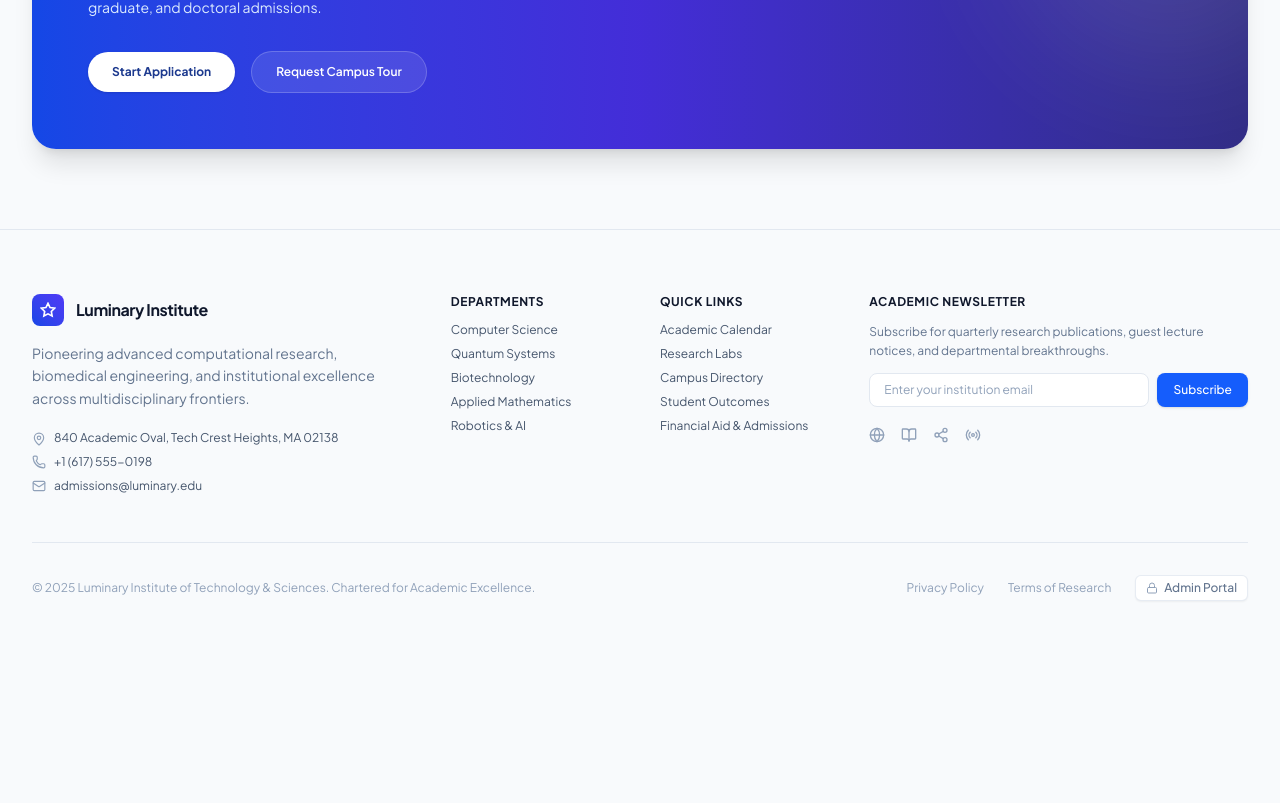
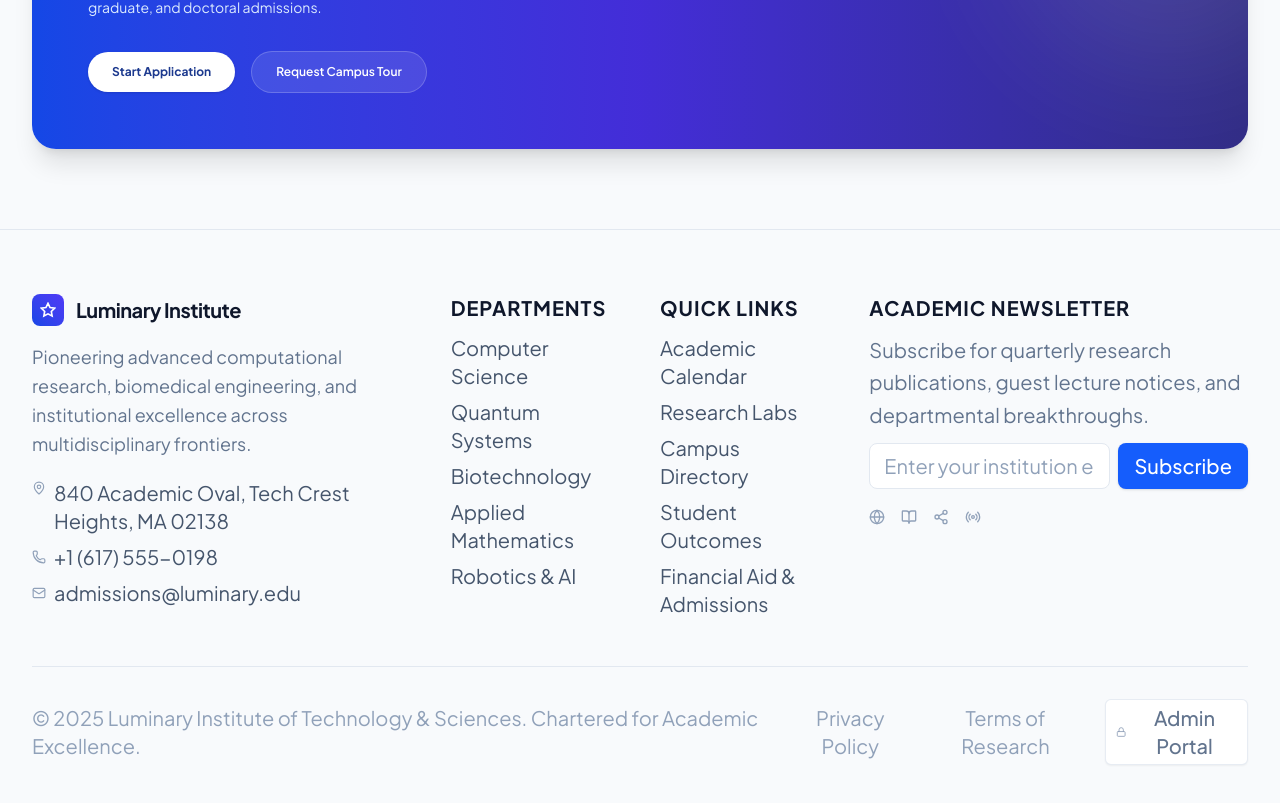
Before and after one commit to prakhar-singh9/Institute-Demo-MaveriQode, a React (Vite) app: page / in a window 1280 px wide. Shown: the part 4816-5619 px from the top of the page. Before the commit the page ends 5465 px from the top, so only its background shows below. Built offline with nearby package versions, Linux system fonts and the light colour scheme.

Commit message:
Increase footer typography for readability

```diff
--- a/src/components/Footer.tsx
+++ b/src/components/Footer.tsx
@@ -45,16 +45,16 @@ export const Footer: React.FC<FooterProps> = ({ onSelectTab, onOpenAdmin }) => {
                   <polygon points="12 2 15.09 8.26 22 9.27 17 14.14 18.18 21.02 12 17.77 5.82 21.02 7 14.14 2 9.27 8.91 8.26 12 2" />
                 </svg>
               </div>
-              <span className="text-base font-bold text-slate-900 tracking-tight">
+              <span className="text-xl font-bold text-slate-900 tracking-tight">
                 Luminary Institute
               </span>
             </div>
 
-            <p className="text-sm text-slate-500 leading-relaxed pr-6">
+            <p className="text-lg text-slate-500 leading-relaxed pr-6">
               Pioneering advanced computational research, biomedical engineering, and institutional excellence across multidisciplinary frontiers.
             </p>
 
-            <div className="space-y-2 text-xs text-slate-600 pt-1">
+            <div className="space-y-2 text-xl text-slate-600 pt-1">
               <div className="flex items-start gap-2">
                 <MapPin className="w-3.5 h-3.5 text-slate-400 mt-0.5 shrink-0" />
                 <span>840 Academic Oval, Tech Crest Heights, MA 02138</span>
@@ -72,10 +72,10 @@ export const Footer: React.FC<FooterProps> = ({ onSelectTab, onOpenAdmin }) => {
 
           {/* Column 2: Departments (2 cols) */}
           <div className="lg:col-span-2 space-y-3">
-            <h4 className="text-xs font-bold uppercase tracking-wider text-slate-900">
+            <h4 className="text-xl font-bold uppercase tracking-wider text-slate-900">
               Departments
             </h4>
-            <ul className="space-y-2 text-xs text-slate-600">
+            <ul className="space-y-2 text-xl text-slate-600">
               <li>
                 <button
                   onClick={() => onSelectTab('academics')}
@@ -121,10 +121,10 @@ export const Footer: React.FC<FooterProps> = ({ onSelectTab, onOpenAdmin }) => {
 
           {/* Column 3: Quick Links (2 cols) */}
           <div className="lg:col-span-2 space-y-3">
-            <h4 className="text-xs font-bold uppercase tracking-wider text-slate-900">
+            <h4 className="text-xl font-bold uppercase tracking-wider text-slate-900">
               Quick Links
             </h4>
-            <ul className="space-y-2 text-xs text-slate-600">
+            <ul className="space-y-2 text-xl text-slate-600">
               <li>
                 <button
                   onClick={() => onSelectTab('events')}
@@ -170,10 +170,10 @@ export const Footer: React.FC<FooterProps> = ({ onSelectTab, onOpenAdmin }) => {
 
           {/* Column 4: Newsletter (4 cols) */}
           <div className="lg:col-span-4 space-y-3">
-            <h4 className="text-xs font-bold uppercase tracking-wider text-slate-900">
+            <h4 className="text-xl font-bold uppercase tracking-wider text-slate-900">
               Academic Newsletter
             </h4>
-            <p className="text-xs text-slate-500 leading-relaxed">
+            <p className="text-xl text-slate-500 leading-relaxed">
               Subscribe for quarterly research publications, guest lecture notices, and departmental breakthroughs.
             </p>
 
@@ -185,18 +185,18 @@ export const Footer: React.FC<FooterProps> = ({ onSelectTab, onOpenAdmin }) => {
                   onChange={(e) => setEmail(e.target.value)}
                   placeholder="Enter your institution email"
                   required
-                  className="bg-white border border-slate-200 rounded-lg px-3.5 py-2 text-xs w-full focus:outline-none focus:ring-2 focus:ring-blue-500/20 focus:border-blue-500 text-slate-800 placeholder:text-slate-400"
+                  className="bg-white border border-slate-200 rounded-lg px-3.5 py-2 text-xl w-full focus:outline-none focus:ring-2 focus:ring-blue-500/20 focus:border-blue-500 text-slate-800 placeholder:text-slate-400"
                 />
                 <button
                   type="submit"
-                  className="bg-blue-600 hover:bg-blue-700 text-white text-xs font-medium px-4 py-2 rounded-lg shrink-0 transition-colors shadow-sm cursor-pointer"
+                  className="bg-blue-600 hover:bg-blue-700 text-white text-xl font-medium px-4 py-2 rounded-lg shrink-0 transition-colors shadow-sm cursor-pointer"
                 >
                   Subscribe
                 </button>
               </div>
 
               {subscribed && (
-                <div className="flex items-center gap-1.5 text-xs text-emerald-600 font-medium">
+                <div className="flex items-center gap-1.5 text-xl text-emerald-600 font-medium">
                   <CheckCircle2 className="w-3.5 h-3.5" />
                   <span>Subscription confirmed. Welcome to Luminary Dispatch.</span>
                 </div>
@@ -224,7 +224,7 @@ export const Footer: React.FC<FooterProps> = ({ onSelectTab, onOpenAdmin }) => {
         </div>
 
         {/* Bottom Row */}
-        <div className="pt-8 flex flex-col sm:flex-row items-center justify-between text-xs text-slate-400 gap-4">
+        <div className="pt-8 flex flex-col sm:flex-row items-center justify-between text-xl text-slate-400 gap-4">
           <div>
             © 2025 Luminary Institute of Technology & Sciences. Chartered for Academic Excellence.
           </div>
```
